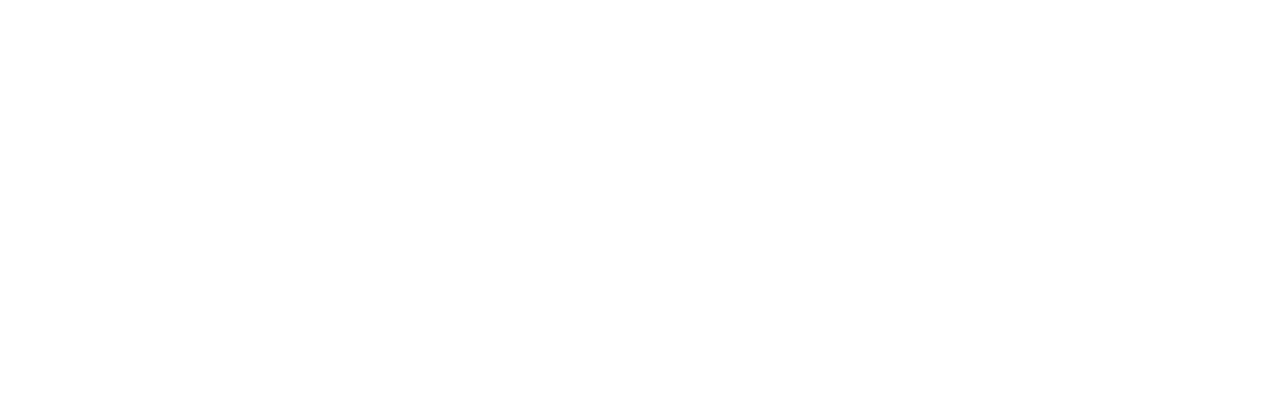
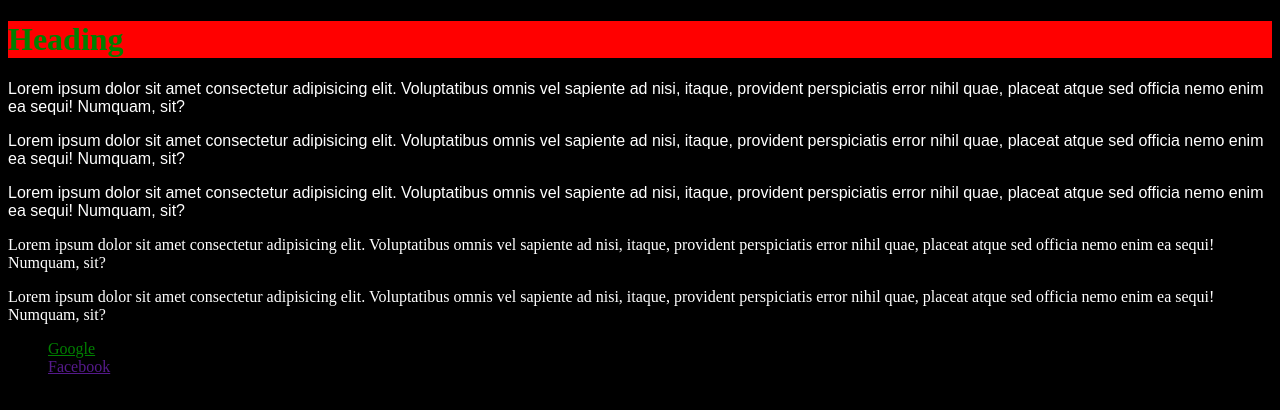
Before and after one commit to Syed-brhn/Class01-CSS, a plain HTML site: page index.html in a window 1280 px wide. Drawn offline with Linux system fonts and the light colour scheme.

Commit message:
Commit 2
Class, ID, changing font color background color & using CSS Selectors

```diff
--- a/index.html
+++ b/index.html
@@ -5,8 +5,51 @@
     <meta charset="UTF-8">
     <meta name="viewport" content="width=device-width, initial-scale=1.0">
     <title>CSS Class 01</title>
+    <!-- Below is internal styling -->
+    <!-- <STYle>
+        P{
+            color: brown;
+        }
+    </STYle> -->
     <link rel="stylesheet" href="style.css">
 </head>
+<!-- Below is inline styling -->
+<!-- <p style="color: red;">
+    Lorem ipsum dolor sit amet consectetur adipisicing elit. Voluptatibus omnis vel sapiente ad nisi, itaque, provident
+    perspiciatis error nihil quae, placeat atque sed officia nemo enim ea sequi! Numquam, sit?
+</p> -->
+<h1>Heading</h1>
+<p class="arial">
+    Lorem ipsum dolor sit amet consectetur adipisicing elit. Voluptatibus omnis vel sapiente ad nisi, itaque, provident
+    perspiciatis error nihil quae, placeat atque sed officia nemo enim ea sequi! Numquam, sit?
+</p>
+
+<p class="arial">
+    Lorem ipsum dolor sit amet consectetur adipisicing elit. Voluptatibus omnis vel sapiente ad nisi, itaque, provident
+    perspiciatis error nihil quae, placeat atque sed officia nemo enim ea sequi! Numquam, sit?
+</p>
+
+<p class="arial">
+    Lorem ipsum dolor sit amet consectetur adipisicing elit. Voluptatibus omnis vel sapiente ad nisi, itaque, provident
+    perspiciatis error nihil quae, placeat atque sed officia nemo enim ea sequi! Numquam, sit?
+</p>
+<p>
+    Lorem ipsum dolor sit amet consectetur adipisicing elit. Voluptatibus omnis vel sapiente ad nisi, itaque, provident
+    perspiciatis error nihil quae, placeat atque sed officia nemo enim ea sequi! Numquam, sit?
+</p>
+<p>
+    Lorem ipsum dolor sit amet consectetur adipisicing elit. Voluptatibus omnis vel sapiente ad nisi, itaque, provident
+    perspiciatis error nihil quae, placeat atque sed officia nemo enim ea sequi! Numquam, sit?
+</p>
+
+<ul>
+    <li>
+        <a href="">Google</a>
+    </li>
+    <li>
+        <div><a href="">Facebook</a></div>
+    </li>
+</ul>
 
 <body>
 
--- a/style.css
+++ b/style.css
@@ -0,0 +1,41 @@
+/* below is use to applying style on element  */
+/* p{
+color: aqua;
+} */
+
+body {
+    background-color: black;
+}
+
+
+/* below is use to apply on multiple elements */
+h1 {
+    color: green;
+    background-color: red;
+}
+
+p{
+    color: white;
+}
+/* Below is the use of ID */
+#p1 {
+    border: solid 5px white;
+}
+
+#p2 {
+    border: solid 5px brown;
+}
+
+/* Below is use of Class */
+
+.arial{
+    font-family: Arial, Helvetica, sans-serif;
+}
+/* for applying style on every element define in tag like "a" */
+/* li  a{
+    color: green;
+} */
+
+li > a{
+    color: green;
+}
```
